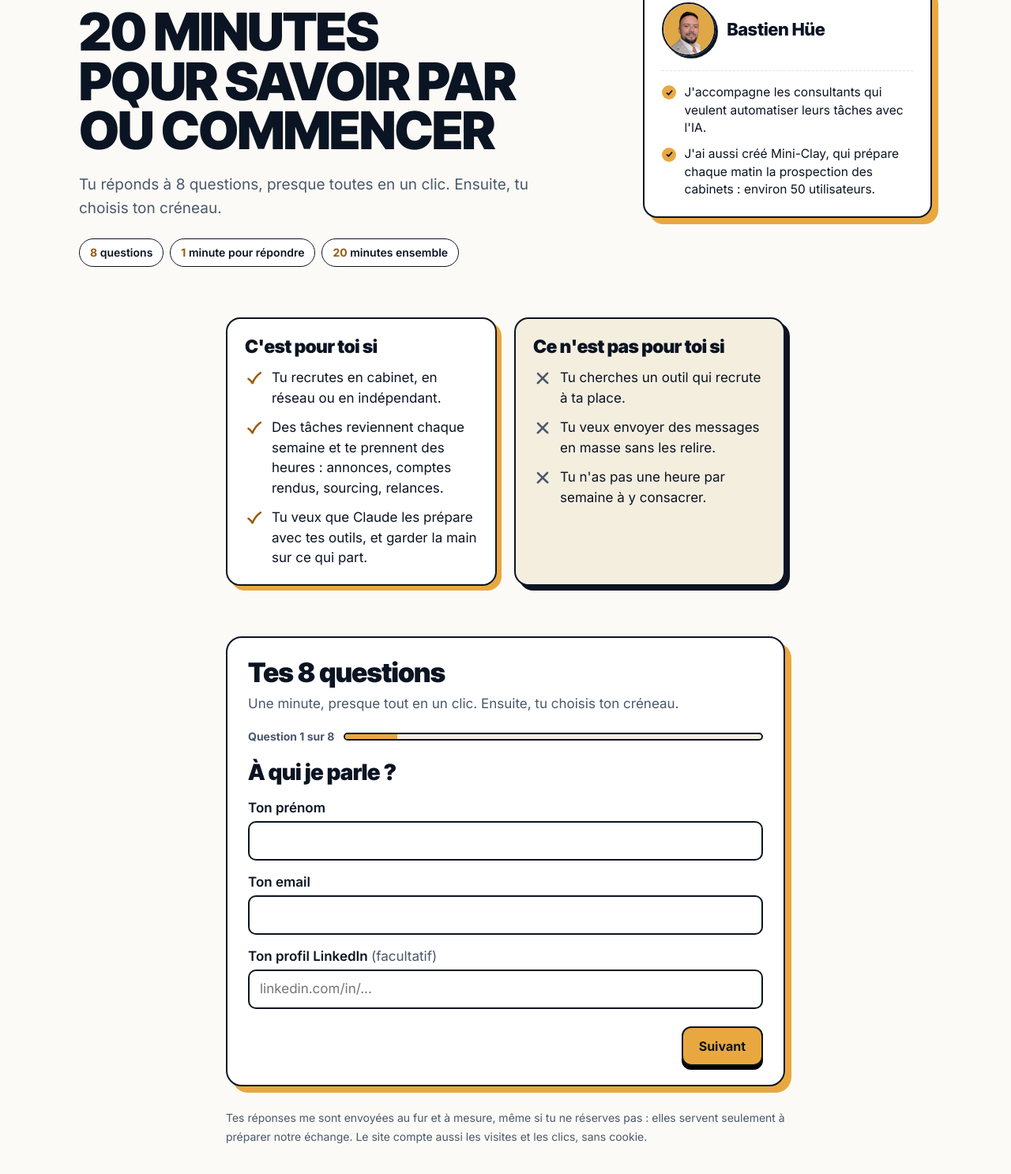
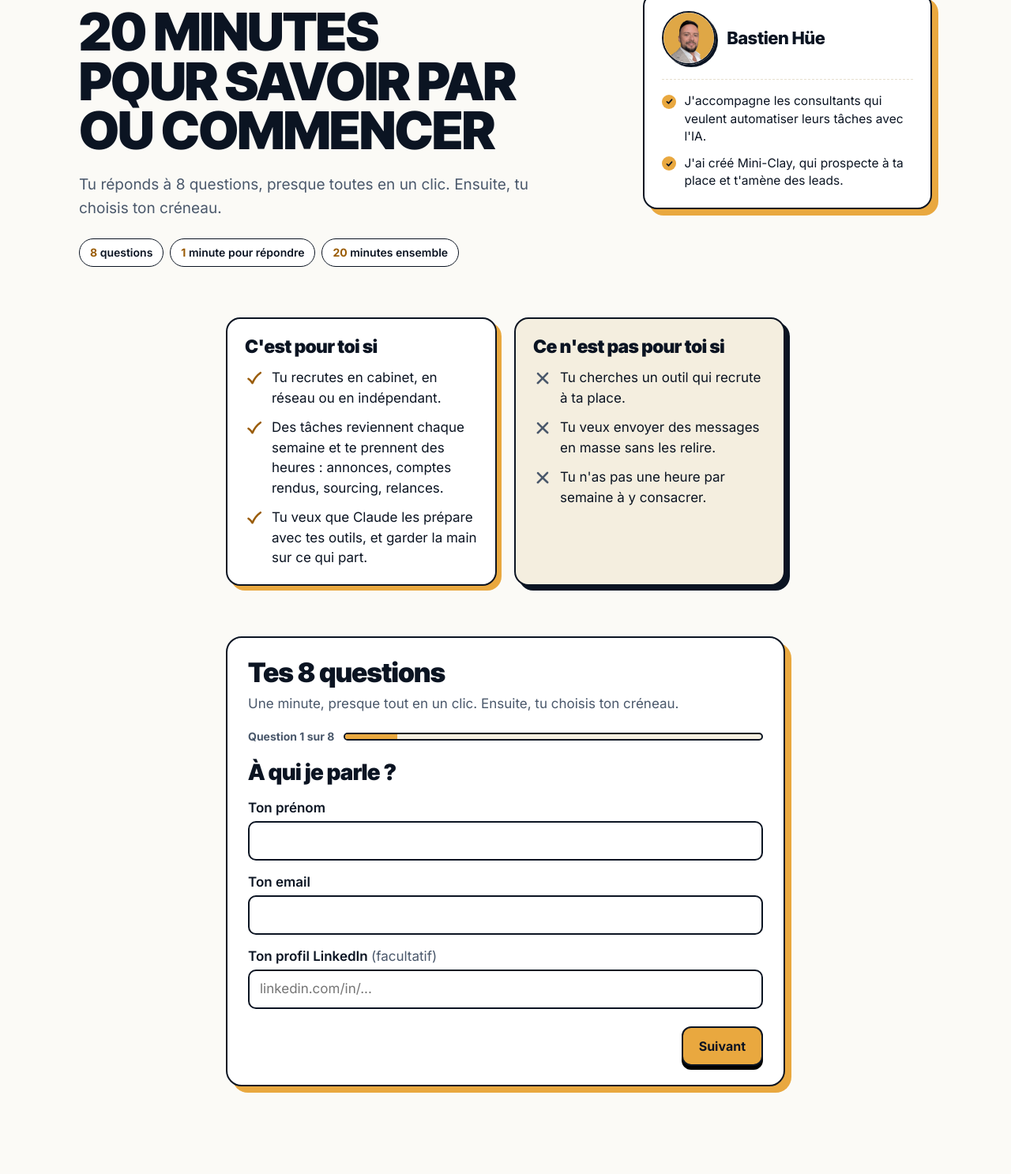
Before and after one commit to bastienh67-stack/ressources-mini-clay, a plain HTML site: page diagnostic/index.html in a window 1280 px wide. Shown: the part 129-1616 px from the top of the page at 79% size. Drawn offline with Linux system fonts and the light colour scheme; no server answers.

Commit message:
Diagnostic : phrase sous le formulaire retirée, Mini-Clay qui t'amène des leads
La page Diagnostic perd la phrase sur l'envoi des réponses. Les cartes du guide et
du diagnostic disent : « J'ai créé Mini-Clay, qui prospecte à ta place et t'amène
des leads. » Les aperçus en local n'envoient plus rien au Google Sheet.

Co-Authored-By: Claude Opus 5.5 <noreply@anthropic.com>

```diff
--- a/diagnostic/index.html
+++ b/diagnostic/index.html
@@ -256,7 +256,6 @@ body.v2 footer{margin-top:96px}
 #cal-inline{width:100%;min-height:560px;margin-top:18px;border:2px solid var(--ink);border-radius:18px;overflow:hidden;background:var(--surface)}
 .diag-secours{margin-top:14px;font-size:15px}
 .diag-secours a{color:var(--accent-ink);font-weight:700}
-.diag-confid{margin:28px 0 0;font-size:14px;color:var(--muted)}
 @media (max-width:640px){.diag-pour{grid-template-columns:1fr;margin-top:40px}.diag-form{padding:22px 18px 20px;margin-top:44px}.diag-actions{flex-wrap:wrap}}
 @media (prefers-reduced-motion:reduce){.diag-barre i,.choix label{transition:none}}
 </style>
@@ -273,7 +272,7 @@ body.v2 footer{margin-top:96px}
   </div>
   <aside class="auteur" aria-label="Qui te reçoit">
     <div class="qui"><img class="avatar photo" src="/guide-claude-recrutement/bastien-hue.png" alt="Bastien Hüe" width="64" height="64"><div class="nom">Bastien Hüe</div></div>
-    <ul><li>J'accompagne les consultants qui veulent automatiser leurs tâches avec l'IA.</li><li>J'ai aussi créé Mini-Clay, qui prépare chaque matin la prospection des cabinets : environ 50 utilisateurs.</li></ul>
+    <ul><li>J'accompagne les consultants qui veulent automatiser leurs tâches avec l'IA.</li><li>J'ai créé Mini-Clay, qui prospecte à ta place et t'amène des leads.</li></ul>
   </aside>
 </header>
 <section class="diag-pour" aria-label="Pour qui c'est">
@@ -340,15 +339,17 @@ body.v2 footer{margin-top:96px}
   <div id="cal-inline"></div>
   <p class="diag-secours">L'agenda ne s'affiche pas ? <a id="cal-lien" href="https://cal.com/bastien-hue/diagnostic" target="_blank" rel="noopener">Ouvre-le dans un nouvel onglet</a>.</p>
 </section>
-<p class="diag-confid">Tes réponses me sont envoyées au fur et à mesure, même si tu ne réserves pas : elles servent seulement à préparer notre échange. Le site compte aussi les visites et les clics, sans cookie.</p>
 </div>
 <script>
 (function () {
   var URL_COLLECTE = "https://script.google.com/macros/s/AKfycbyUvMWvrUpKqVt5LFLklnLvBDhJg4khHa8w-sVsbEeLNg1CU5KprBzXd5UqkAO3Uiwv/exec";
+  // les aperçus sur l'ordinateur (localhost) n'écrivent rien dans le Google Sheet, sauf avec ?mesure=1 dans l'adresse
+  var enLocal = /^(localhost|127\.0\.0\.1)$/.test(location.hostname) && location.search.indexOf('mesure=1') < 0;
   var session = Math.random().toString(36).slice(2, 10) + Date.now().toString(36);
   var depuis = '';
   try { depuis = document.referrer ? new URL(document.referrer).hostname : ''; } catch (e) {}
   function envoyer(donnees) {
+    if (enLocal) return;
     donnees.session = session;
     donnees.page = location.pathname;
     donnees.hote = location.hostname;
```
Also changed, not shown: guide-claude-recrutement/index.html (+4 -1 lines).
